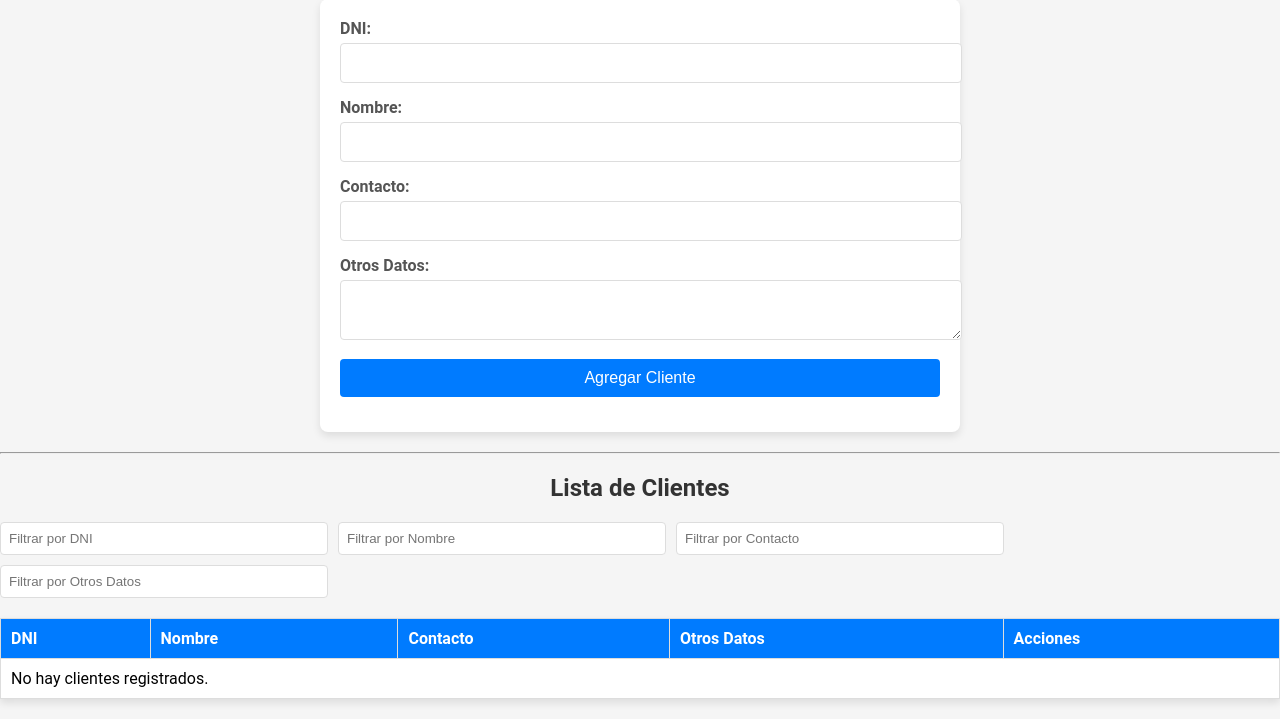
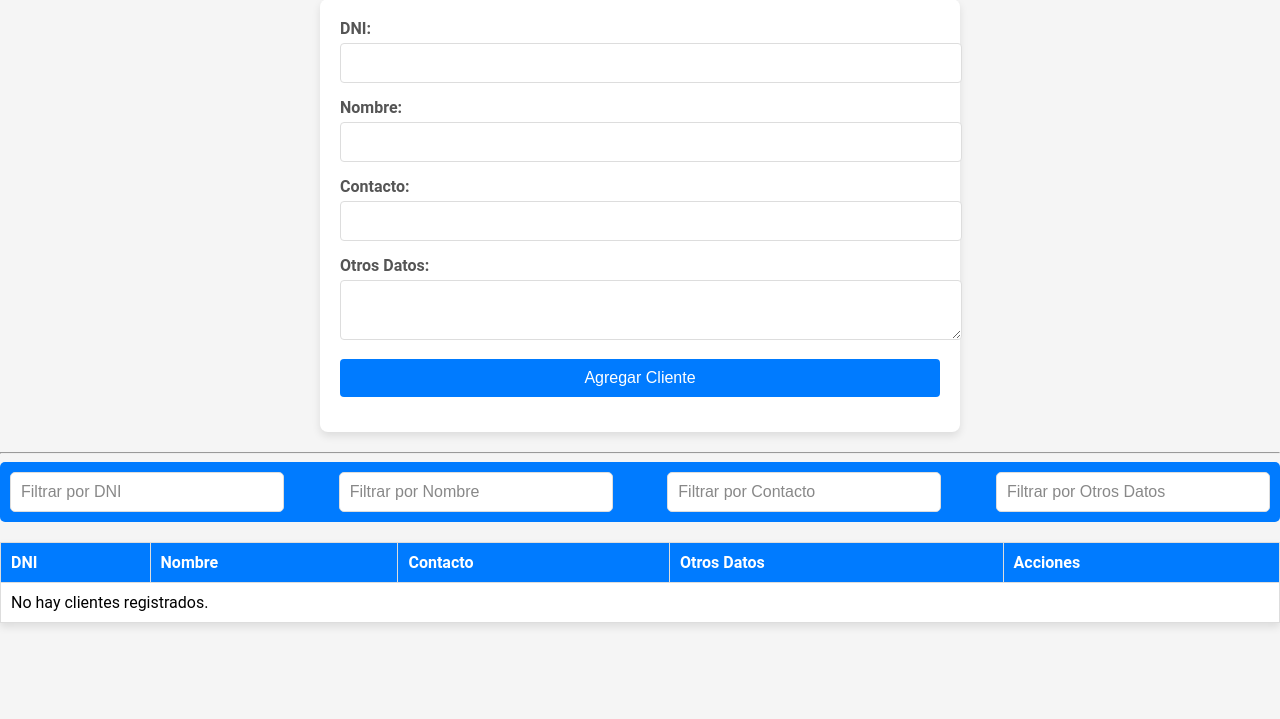
Before and after one commit to gcrysuk/Proyecto_abogados, a PHP site: page /views/clientes.php in a window 1280 px wide. Shown: the part 82-801 px from the top of the page. After the commit the page ends 709 px from the top, so only its background shows below. Run offline with PHP 8.4, Linux system fonts and the light colour scheme; data that the repository does not hold is empty.

Commit message:
version9

```diff
--- a/views/clientes.php
+++ b/views/clientes.php
@@ -11,20 +11,29 @@ include_once '../database/conexion.php';
     <title>Gestión de Clientes</title>
     <link rel="stylesheet" href="../css/estilos.css">
     <style>
-        /* Filtros estilizados */
+        /* Contenedor de filtros alineado con la tabla */
         .filter-container {
+            display: flex;
+            justify-content: space-between;
+            align-items: center;
+            background-color: #007BFF;
+            padding: 10px;
+            border-radius: 5px;
             margin-bottom: 15px;
-            display: flex;
-            gap: 10px;
-            flex-wrap: wrap;
+            color: white;
         }
 
         .filter-container input {
-            padding: 8px;
+            padding: 10px;
             border: 1px solid #ddd;
-            border-radius: 4px;
-            width: calc(25% - 10px);
-            min-width: 200px;
+            border-radius: 5px;
+            font-size: 16px;
+            width: 20%;
+            min-width: 150px;
+        }
+
+        .filter-container input::placeholder {
+            color: #888;
         }
 
         /* Tabla estilizada */
@@ -99,7 +108,6 @@ include_once '../database/conexion.php';
     <hr>
 
     <!-- Filtros para la tabla -->
-    <h2>Lista de Clientes</h2>
     <div class="filter-container">
         <input type="text" id="filterDNI" placeholder="Filtrar por DNI" oninput="filterTable(0)">
         <input type="text" id="filterNombre" placeholder="Filtrar por Nombre" oninput="filterTable(1)">
```
